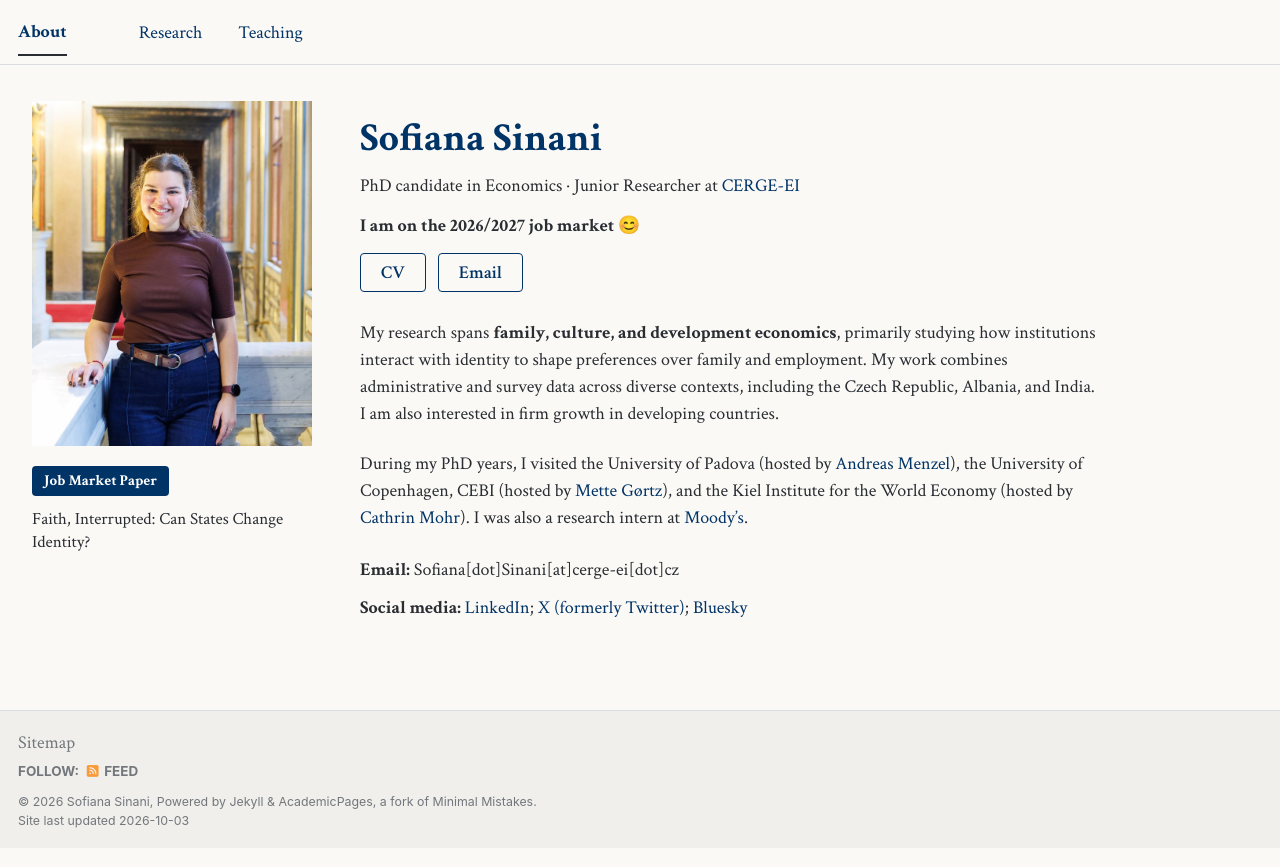
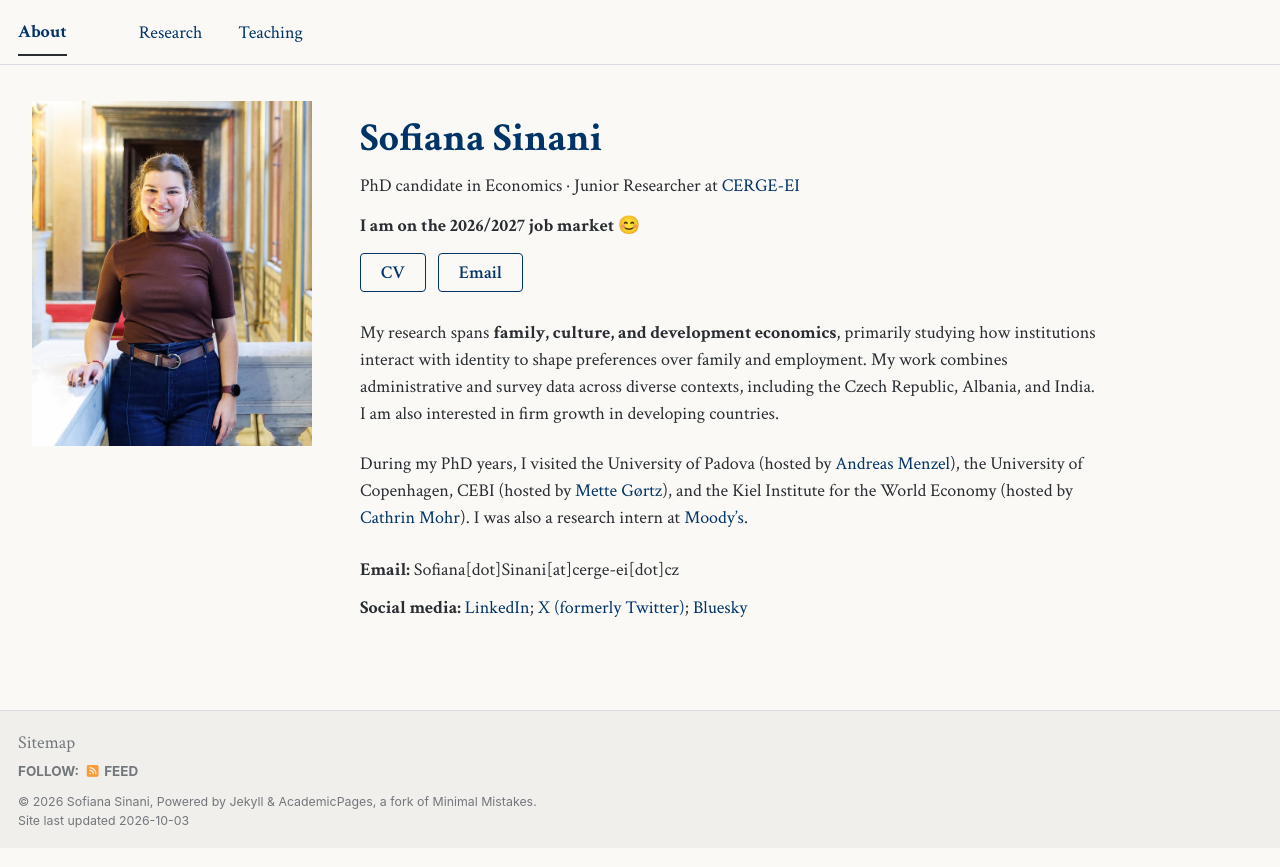
Before and after one commit to sofianasinani/sofianasinani.github.io, a Jekyll site: the page built from _pages/about.md, in a window 1280 px wide. Shown: the top 867 px of the page. Built offline with Jekyll 4.4.1, drawn with Linux system fonts in a browser that asks for light colours; a script bundle is joined from its source files by our own code; library files that are not in the unit come from our copies.

Commit message:
Update author-profile.html

```diff
--- a/_includes/author-profile.html
+++ b/_includes/author-profile.html
@@ -14,9 +14,6 @@
     {% endif %}
   </div>
 
-  {% if page.url == "/" %}
-  <div class="profile-paper"><a class="jmp-button" href="https://www.dropbox.com/scl/fi/umelmbssl4e4jy5mwjent/Sofiana_JMP.pdf?rlkey=0jyv2ujfcj734q8zrns5lqebj&e=1&dl=0">Job Market Paper</a><p>Faith, Interrupted: Can States Change Identity?</p></div>
-  {% endif %}
 
   <div class="author__content">
     <h3 class="author__name">{{ author.name }}</h3>
```
